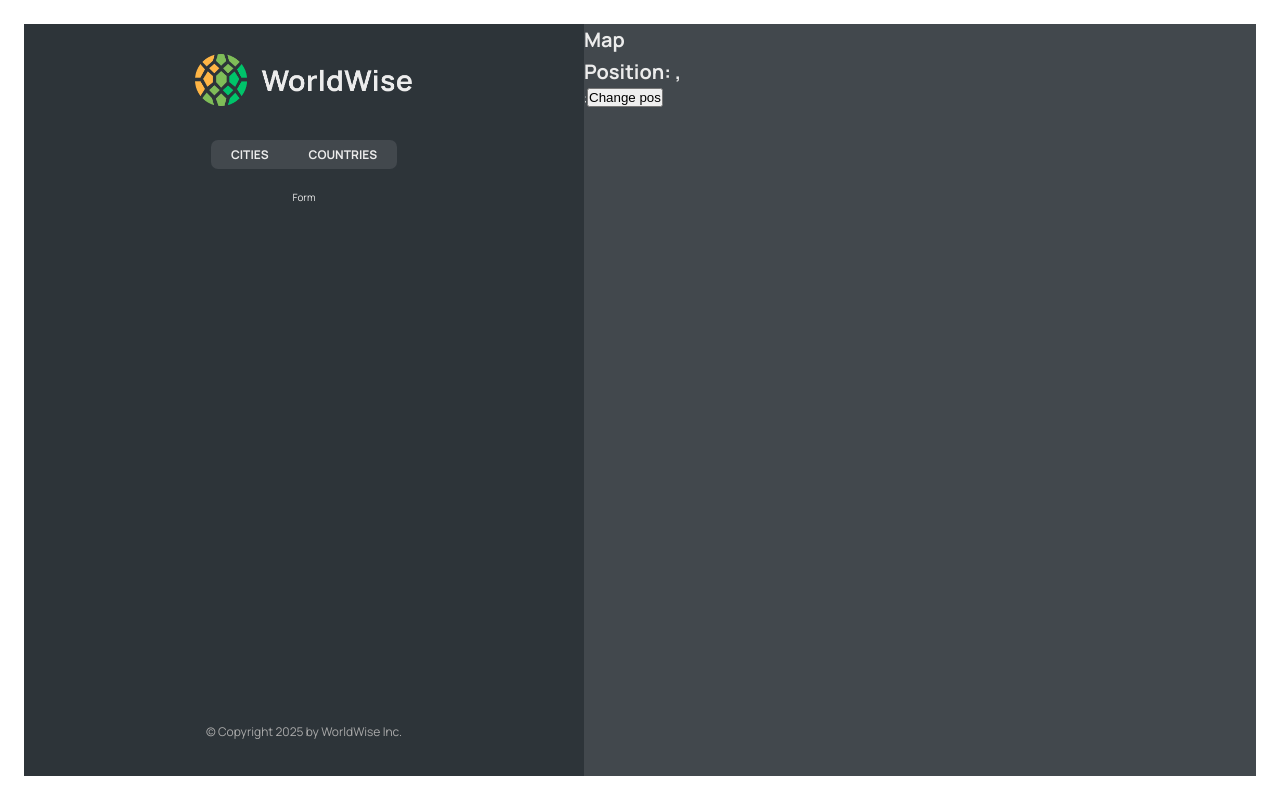
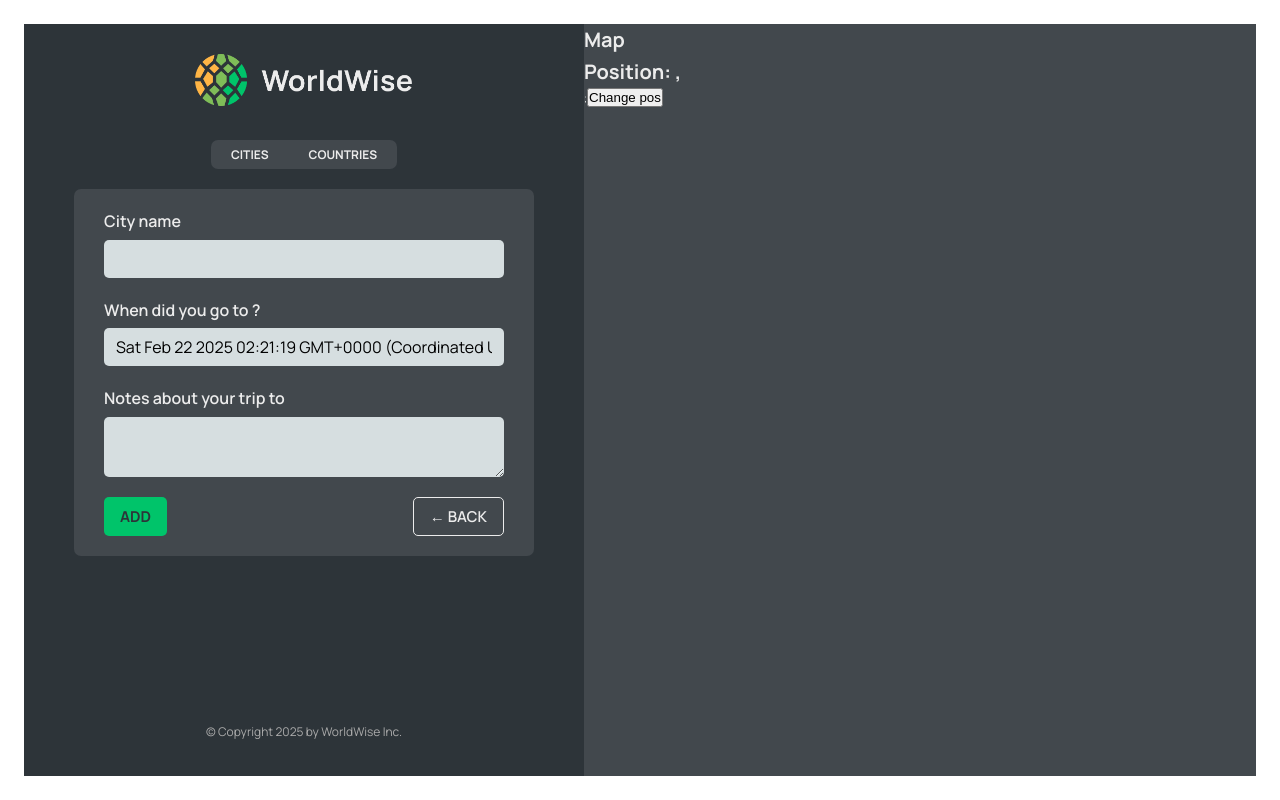
Before and after one commit to Art-Luzrab/WorldWiseProject, a React (Vite) app: page /app/form in a window 1280 px wide. Built offline with nearby package versions, Linux system fonts and the light colour scheme; data requests are answered from the project's data file.

Commit message:
programmatic Navigation with useNavigate()

```diff
--- a/src/App.jsx
+++ b/src/App.jsx
@@ -10,6 +10,7 @@
 import CityList from "./Components/CityList";
 import CountryList from "./Components/CountryList";
 import City from "./Components/City";
+import Form from "./Components/Form";
 
 const BASE_URL = "http://localhost:9000";
 
@@ -54,7 +55,7 @@
             path="countries"
             element={<CountryList cities={cities} isLoading={isLoading} />}
           />
-          <Route path="form" element={<p>Form</p>} />
+          <Route path="form" element={<Form />} />
         </Route>
         <Route path="*" element={<PageNotFound />} />
       </Routes>
--- /dev/null
+++ b/src/Components/Button.jsx
@@ -0,0 +1,11 @@
+import styles from "./Button.module.css";
+
+function Button({ children, onClick, type }) {
+  return (
+    <button onClick={onClick} className={`${styles.btn} ${styles[type]}`}>
+      {children}
+    </button>
+  );
+}
+
+export default Button;
--- a/src/Components/CountryList.jsx
+++ b/src/Components/CountryList.jsx
@@ -21,7 +21,7 @@
   return (
     <ul className={styles.countryList}>
       {countries.map((country) => (
-        <CountryItem country={country} />
+        <CountryItem country={country} key={country.country} />
       ))}
     </ul>
   );
--- a/src/Components/Form.jsx
+++ b/src/Components/Form.jsx
@@ -3,6 +3,8 @@
 import { useState } from "react";
 
 import styles from "./Form.module.css";
+import Button from "./Button";
+import { useNavigate } from "react-router-dom";
 
 export function convertToEmoji(countryCode) {
   const codePoints = countryCode
@@ -13,6 +15,8 @@
 }
 
 function Form() {
+  const navigate = useNavigate();
+
   const [cityName, setCityName] = useState("");
   const [country, setCountry] = useState("");
   const [date, setDate] = useState(new Date());
@@ -49,8 +53,16 @@
       </div>
 
       <div className={styles.buttons}>
-        <button>Add</button>
-        <button>&larr; Back</button>
+        <Button type="primary"> Add</Button>
+        <Button
+          type="back"
+          onClick={(e) => {
+            e.preventDefault();
+            navigate(-1);
+          }}
+        >
+          &larr; Back
+        </Button>
       </div>
     </form>
   );
--- a/src/Components/Map.jsx
+++ b/src/Components/Map.jsx
@@ -1,14 +1,16 @@
-import { useSearchParams } from "react-router-dom";
+import { useNavigate, useSearchParams } from "react-router-dom";
 import styles from "./Map.module.css";
 
 function Map() {
+  const navigate = useNavigate();
+
   const [searchParams, setSearchParams] = useSearchParams();
 
   const lat = searchParams.get("lat");
   const lng = searchParams.get("lng");
 
   return (
-    <div className={styles.mapContainer}>
+    <div className={styles.mapContainer} onClick={() => navigate("form")}>
       <h1>Map</h1>
       <h1>
         Position: {lat}, {lng}
```
